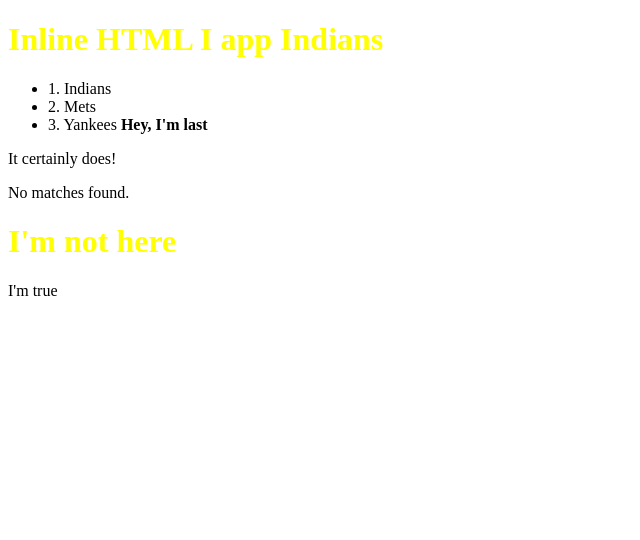
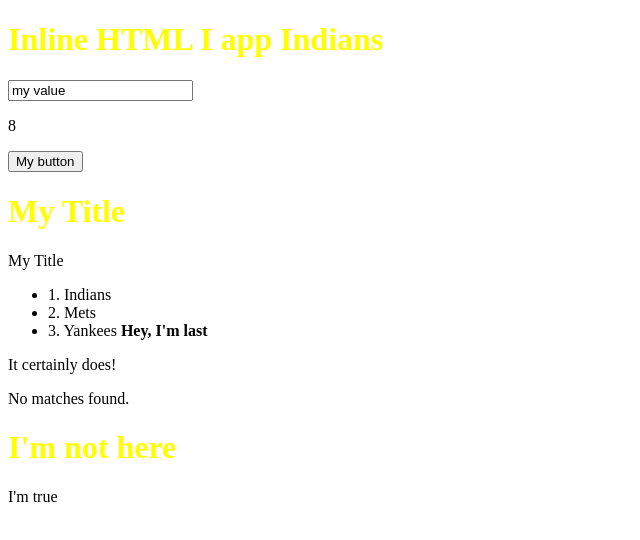
Before and after one commit to dbvu88/angular4-learning, an Angular app: page / in a window 1280 px wide. Shown: the top 540 px of the page, without its empty margins (0-640 px from the left). Built offline with nearby package versions, Linux system fonts and the light colour scheme.

Commit message:
last commit

```diff
--- a/src/app/app.component.ts
+++ b/src/app/app.component.ts
@@ -10,6 +10,14 @@
   I {{ title }}
   {{ teams.baseball }}
   </h1>
+
+  <input #count value="my value" (keyup)=0>
+  <p>{{ count.value.length }}</p>
+
+  <button (click)="myFunc(count)">My button</button>
+
+  <h1 #myH1>My Title</h1>
+  <p>{{ myH1.innerText }}</p>
 
   <ul>
     <li
@@ -48,6 +56,11 @@
 
 })
 export class AppComponent {
+
+  myFunc(count) {
+    console.log(count.value)
+    alert(count.value)
+  }
   title = 'app';
 
   likes = 'asdf';
```
